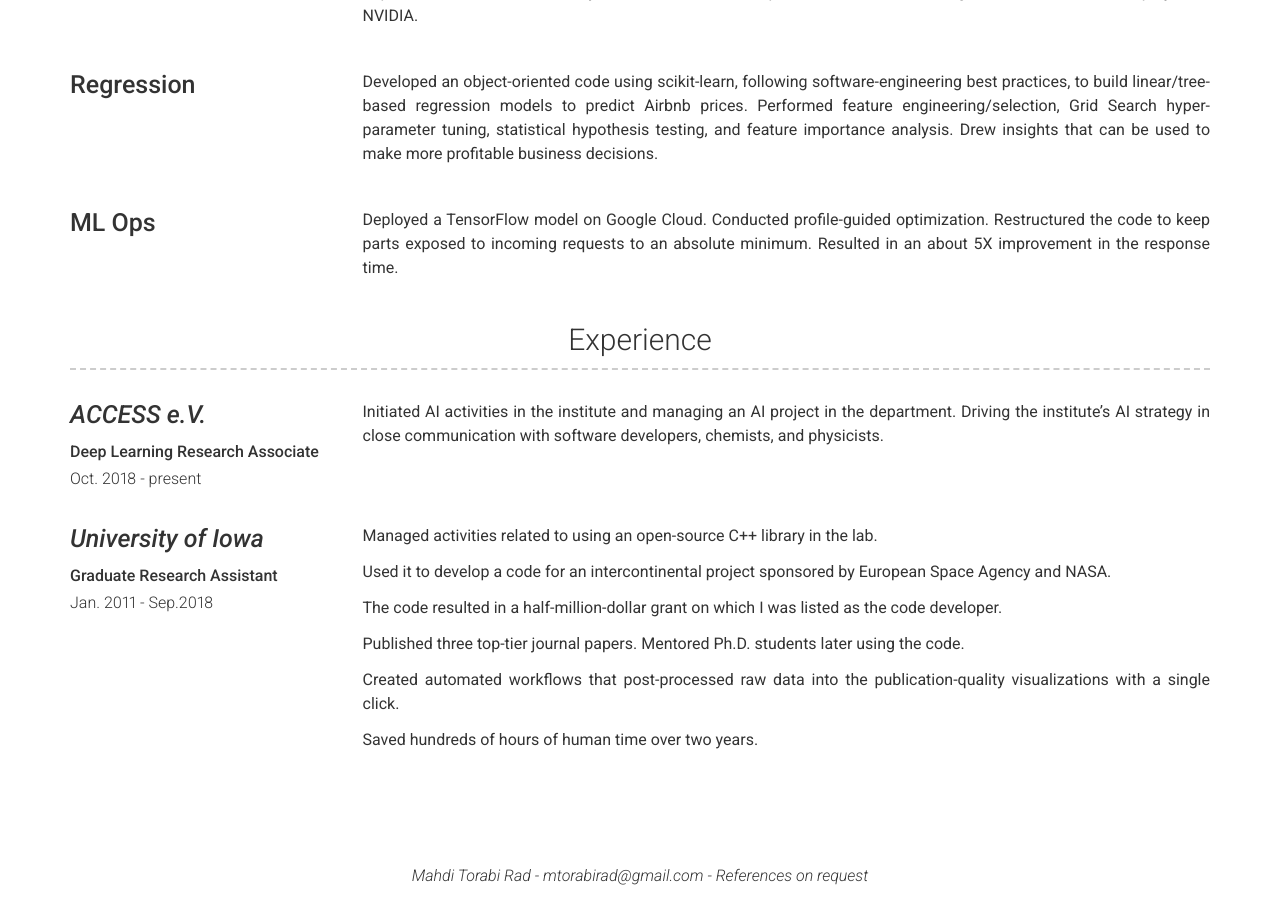
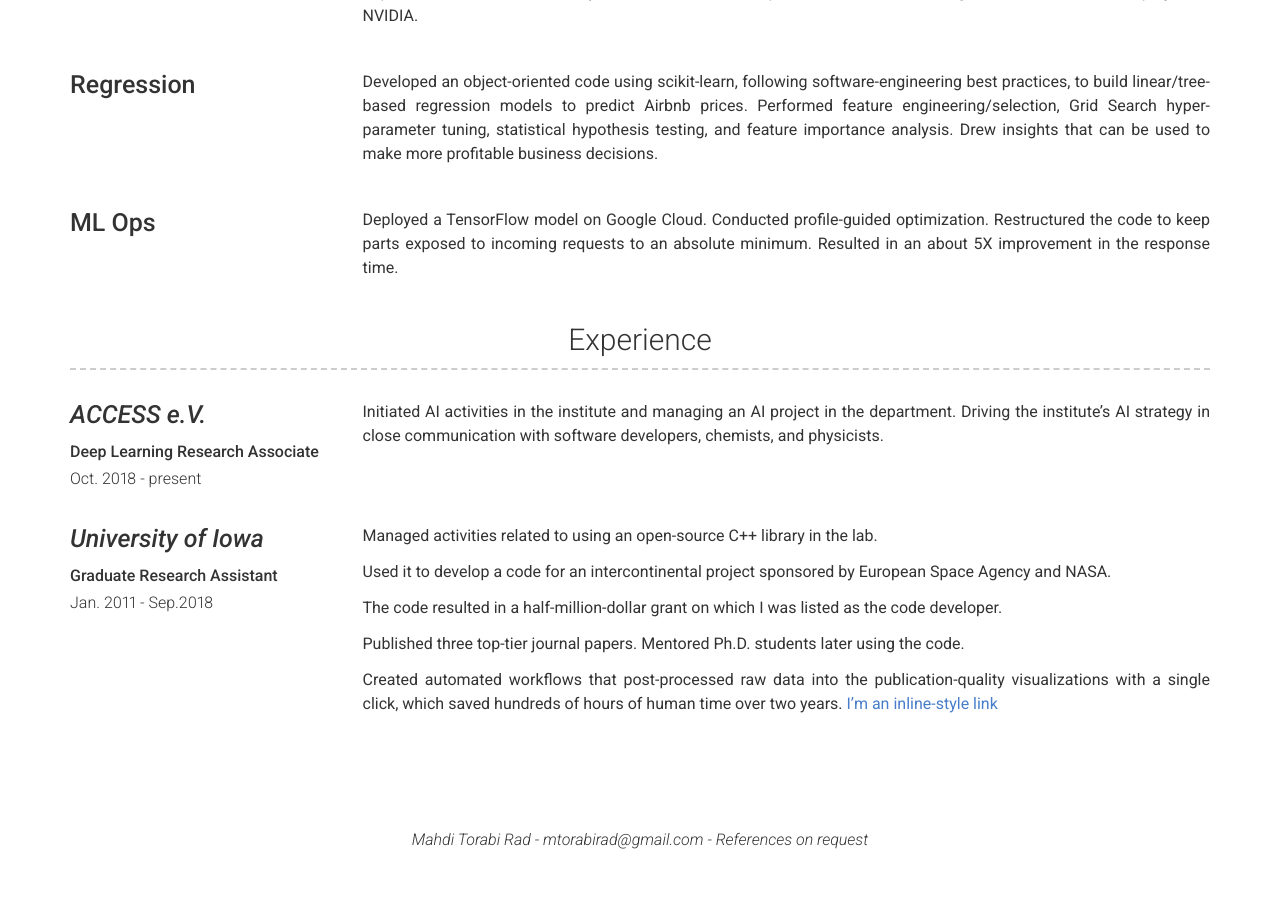
Before and after one commit to mtorabirad/mtorabirad.github.io, a Jekyll site: the page built from index.md, in a window 1280 px wide and 900 px high, scrolled down 939 px. Built offline with Jekyll 4.4.1, drawn with Linux system fonts in a browser that asks for light colours; after the commit the page ends 1803 px from its top, so only the background shows below that.

```diff
--- a/_data/experience.yml
+++ b/_data/experience.yml
@@ -23,7 +23,7 @@
     Published three top-tier journal papers. Mentored Ph.D. students later using the code.
 
 
-    Created automated workflows that post-processed raw data into the publication-quality visualizations with a single click.
+    Created automated workflows that post-processed raw data into the publication-quality visualizations with a single click, which saved
+    hundreds of hours of human time over two years.
 
-
-    Saved hundreds of hours of human time over two years.
+    [I'm an inline-style link](https://www.google.com)
```
